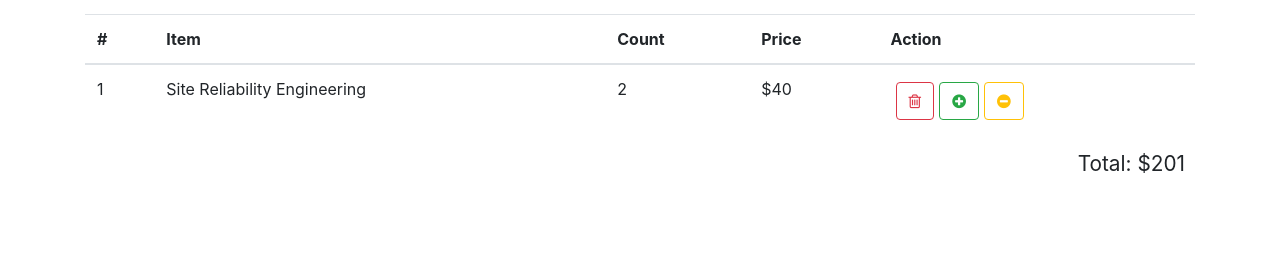
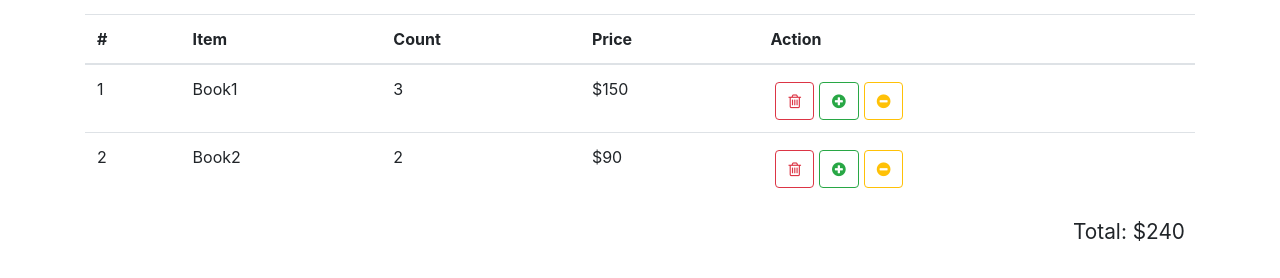
Before and after one commit to alex1393/re-store, a React (Create React App) app: page / in a window 1280 px wide. Shown: the part 408-686 px from the top of the page. Built offline with nearby package versions, Linux system fonts and the light colour scheme.

Commit message:
add shopping cart component

```diff
--- a/src/components/shopping-cart-table/shopping-cart-table.js
+++ b/src/components/shopping-cart-table/shopping-cart-table.js
@@ -1,7 +1,51 @@
 import React from "react";
 import "./shopping-cart-table.css";
+import { connect } from "react-redux";
 
-const ShoppingCartTable = () => {
+const ShoppingCartTable = ({
+  items,
+  total,
+  onIncrease,
+  onDecrease,
+  onDelete,
+}) => {
+  const renderRow = (item, index) => {
+    const { id, name, count, total } = item;
+    return (
+      <tr key={id}>
+        <td>{index + 1}</td>
+        <td>{name}</td>
+        <td>{count}</td>
+        <td>${total}</td>
+        <td>
+          <button
+            onClick={() => {
+              onDelete(id);
+            }}
+            className="btn btn-outline-danger"
+          >
+            <i className="fa fa-trash-o" />
+          </button>
+          <button
+            onClick={() => {
+              onIncrease(id);
+            }}
+            className="btn btn-outline-success"
+          >
+            <i className="fa fa-plus-circle" />
+          </button>
+          <button
+            onClick={() => {
+              onDecrease(id);
+            }}
+            className="btn btn-outline-warning"
+          >
+            <i className="fa fa-minus-circle" />
+          </button>
+        </td>
+      </tr>
+    );
+  };
   return (
     <div className="shopping-cart-table">
       <h2>Your Order</h2>
@@ -15,29 +59,31 @@
             <th>Action</th>
           </tr>
         </thead>
-        <tbody>
-          <tr>
-            <td>1</td>
-            <td>Site Reliability Engineering</td>
-            <td>2</td>
-            <td>$40 </td>
-            <td>
-              <button className="btn btn-outline-danger">
-                <i className="fa fa-trash-o" />
-              </button>
-              <button className="btn btn-outline-success">
-                <i className="fa fa-plus-circle" />
-              </button>
-              <button className="btn btn-outline-warning">
-                <i className="fa fa-minus-circle" />
-              </button>
-            </td>
-          </tr>
-        </tbody>
+        <tbody>{items.map(renderRow)}</tbody>
       </table>
-      <div className="total">Total: $201</div>
+      <div className="total">Total: ${total}</div>
     </div>
   );
 };
 
-export default ShoppingCartTable;
+const mapStateToProps = ({ cartItems, orderTotal }) => {
+  return {
+    items: cartItems,
+    total: orderTotal,
+  };
+};
+const mapDispatchToProps = () => {
+  return {
+    onIncrease: (id) => {
+      console.log(`Increase ${id}`);
+    },
+    onDecrease: (id) => {
+      console.log(`Decrease ${id}`);
+    },
+    onDelete: (id) => {
+      console.log(`Delete ${id}`);
+    },
+  };
+};
+
+export default connect(mapStateToProps, mapDispatchToProps)(ShoppingCartTable);
--- a/src/reducers/index.js
+++ b/src/reducers/index.js
@@ -2,16 +2,36 @@
   books: [],
   loading: true,
   error: null,
+  cartItems: [
+    { id: 1, name: "Book1", count: 3, total: 150 },
+    { id: 2, name: "Book2", count: 2, total: 90 },
+  ],
+  orderTotal: 240,
 };
 
 const reducer = (state = initialState, action) => {
   switch (action.type) {
     case "FETCH_BOOKS_REQUEST":
-      return { books: [], loading: true, error: null };
+      return {
+        ...state,
+        books: [],
+        loading: true,
+        error: null,
+      };
     case "FETCH_BOOKS_SUCCESS":
-      return { books: action.payload, loading: false, error: null };
+      return {
+        ...state,
+        books: action.payload,
+        loading: false,
+        error: null,
+      };
     case "FETCH_BOOKS_FAILURE":
-      return { books: [], loading: false, error: action.payload };
+      return {
+        ...state,
+        books: [],
+        loading: false,
+        error: action.payload,
+      };
     default:
       return state;
   }
```
